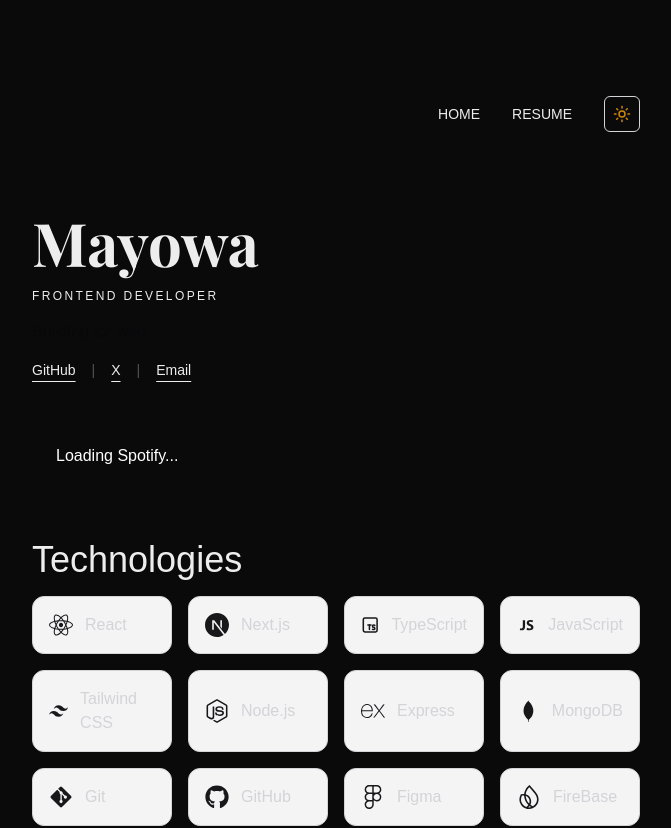
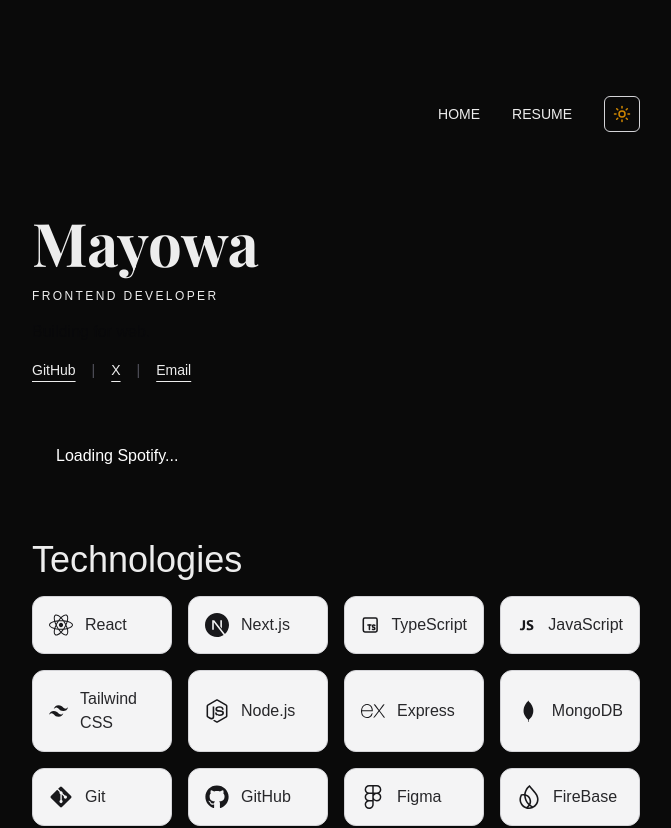
Before and after one commit to onaolapomay/portfolio, a Next.js app: page / in a window 1280 px wide. Shown: the top 828 px of the page, without its empty margins (304-975 px from the left). Built offline with nearby package versions, Linux system fonts and the light colour scheme; no server answers; a web font is replaced by a local one.

Commit message:
changed and increased the text and dark color

```diff
--- a/app/components/TechStack.tsx
+++ b/app/components/TechStack.tsx
@@ -31,7 +31,7 @@
                         key={tech.name}
                         className='flex items-center gap-3 rounded-xl border border-zinc-300 dark:border-zinc-800 bg-zinc-100 dark:bg-zinc-900 p-4 transition hover:border-zinc-700'>
                             <Icon size={24} className='text-zinc-900 dark:text-zinc-100'/>
-                            <span className='text-zinc-300 dark:text-white'>{tech.name}</span>
+                            <span className='text-zinc-800 dark:text-zinc-100'>{tech.name}</span>
 
                         </div>
                     )
```
